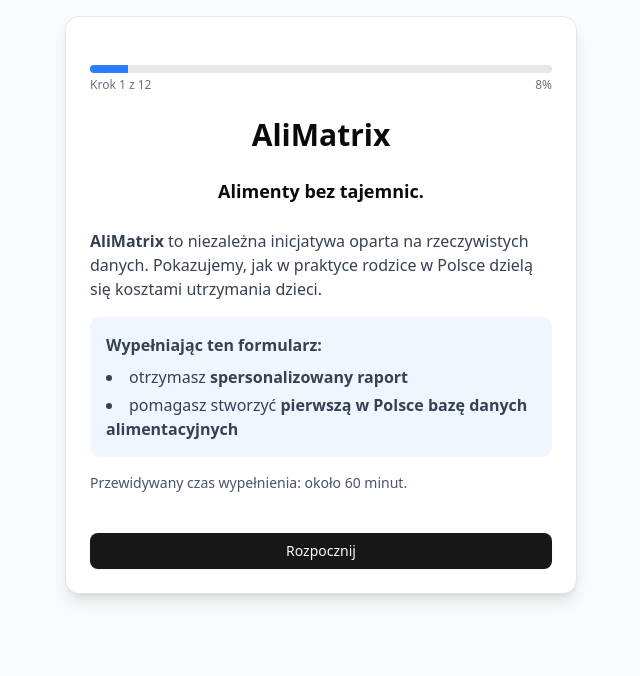
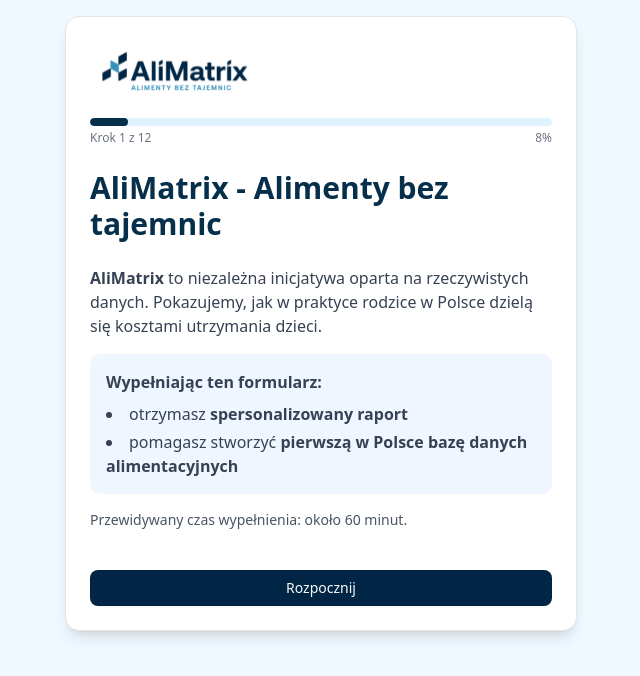
Before and after one commit to m-zeprzalka/alim, a Next.js app: page / in a window 1280 px wide. Shown: the top 676 px of the page, without its empty margins (319-959 px from the left). Built offline with nearby package versions, Linux system fonts and the light colour scheme.

Commit message:
test nowego layoutu

```diff
--- a/src/app/globals.css
+++ b/src/app/globals.css
@@ -51,7 +51,7 @@
   --card-foreground: oklch(0.145 0 0);
   --popover: oklch(1 0 0);
   --popover-foreground: oklch(0.145 0 0);
-  --primary: oklch(0.205 0 0);
+  --primary: oklch(0.26 0.0719 249.93);
   --primary-foreground: oklch(0.985 0 0);
   --secondary: oklch(0.97 0 0);
   --secondary-foreground: oklch(0.205 0 0);
--- a/src/app/layout.tsx
+++ b/src/app/layout.tsx
@@ -25,7 +25,7 @@ export default function RootLayout({
   return (
     <html lang="pl">
       <body
-        className={`${geistSans.variable} ${geistMono.variable} antialiased bg-slate-50`}
+        className={`${geistSans.variable} ${geistMono.variable} antialiased bg-sky-50`}
       >
         {children}
       </body>
--- a/src/app/page.tsx
+++ b/src/app/page.tsx
@@ -1,3 +1,4 @@
+import { Logo } from "@/components/ui/custom/Logo";
 import { FormProgress } from "@/components/ui/custom/FormProgress";
 import { Button } from "@/components/ui/button";
 import { Card, CardContent } from "@/components/ui/card";
@@ -7,12 +8,13 @@ export default function Home() {
   return (
     <main className="flex justify-center p-4">
       <Card className="w-full max-w-lg shadow-lg">
-        <CardContent className="pt-6">
+        <CardContent>
+          <Logo size="medium" />
           <FormProgress currentStep={1} totalSteps={12} />
           <div className="text-center space-y-6">
-            <h1 className="text-3xl font-bold">AliMatrix</h1>
-            <p className="font-semibold text-lg">Alimenty bez tajemnic.</p>
-
+            <h1 className="text-3xl font-bold text-left text-sky-950">
+              AliMatrix - Alimenty bez tajemnic
+            </h1>
             <div className="space-y-4 text-gray-700 text-left">
               <p>
                 <strong>AliMatrix</strong> to niezależna inicjatywa oparta na
--- a/src/app/sciezka/page.tsx
+++ b/src/app/sciezka/page.tsx
@@ -1,5 +1,6 @@
 "use client";
 
+import { Logo } from "@/components/ui/custom/Logo";
 import { FormProgress } from "@/components/ui/custom/FormProgress";
 import { Button } from "@/components/ui/button";
 import { Card, CardContent } from "@/components/ui/card";
@@ -51,6 +52,7 @@ export default function WyborSciezki() {
   return (
     <main className="min-h-screen flex items-center justify-center p-4 bg-slate-50">
       <Card className="w-full max-w-lg shadow-lg">
+        <Logo size="medium" />
         <FormProgress currentStep={1} totalSteps={12} />
         <CardContent className="pt-6">
           <div className="space-y-6">
--- a/src/components/ui/custom/FormProgress.tsx
+++ b/src/components/ui/custom/FormProgress.tsx
@@ -10,9 +10,9 @@ export function FormProgress({ currentStep, totalSteps }: FormProgressProps) {
 
   return (
     <div className="w-full mb-6">
-      <div className="h-2 bg-gray-200 rounded-full overflow-hidden">
+      <div className="h-2 bg-sky-100 rounded-full overflow-hidden">
         <div
-          className="h-full bg-blue-500 transition-all duration-500 ease-in-out"
+          className="h-full bg-sky-950 transition-all duration-500 ease-in-out rounded-full"
           style={{ width: `${progress}%` }}
         />
       </div>
--- /dev/null
+++ b/src/components/ui/custom/Logo.tsx
@@ -0,0 +1,39 @@
+import Image from "next/image";
+import Link from "next/link";
+
+interface LogoProps {
+  className?: string;
+  showText?: boolean;
+  size?: "small" | "medium" | "large";
+}
+
+export function Logo({
+  className = "",
+  showText = true,
+  size = "medium",
+}: LogoProps) {
+  const sizes = {
+    small: { width: 113, height: 40 },
+    medium: { width: 170, height: 60 },
+    large: { width: 227, height: 81 },
+  };
+
+  const { width, height } = sizes[size];
+
+  return (
+    <Link href="/" className={`inline-flex items-center pb-4 ${className}`}>
+      <Image
+        src="/logo.svg"
+        alt="AliMatrix Logo"
+        width={width}
+        height={height}
+        priority
+      />
+      {showText && (
+        <span className="ml-2 text-xl font-semibold text-brand-primary sr-only">
+          AliMatrix
+        </span>
+      )}
+    </Link>
+  );
+}
```
Also changed, not shown: public/logo.svg (added).
